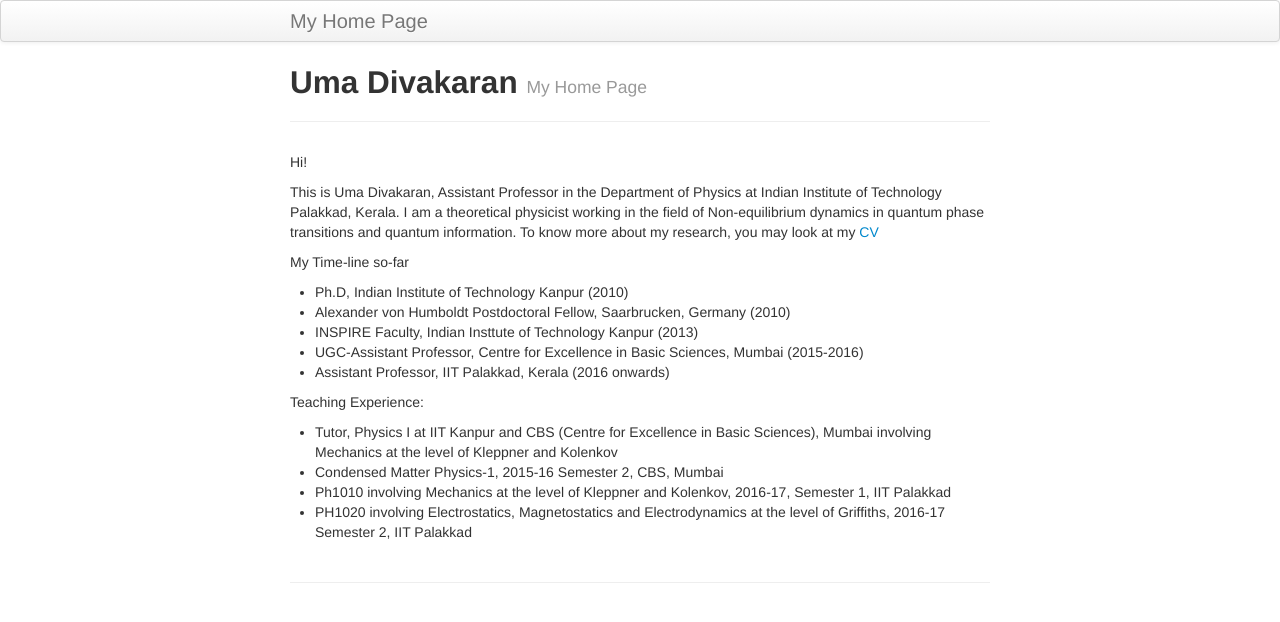
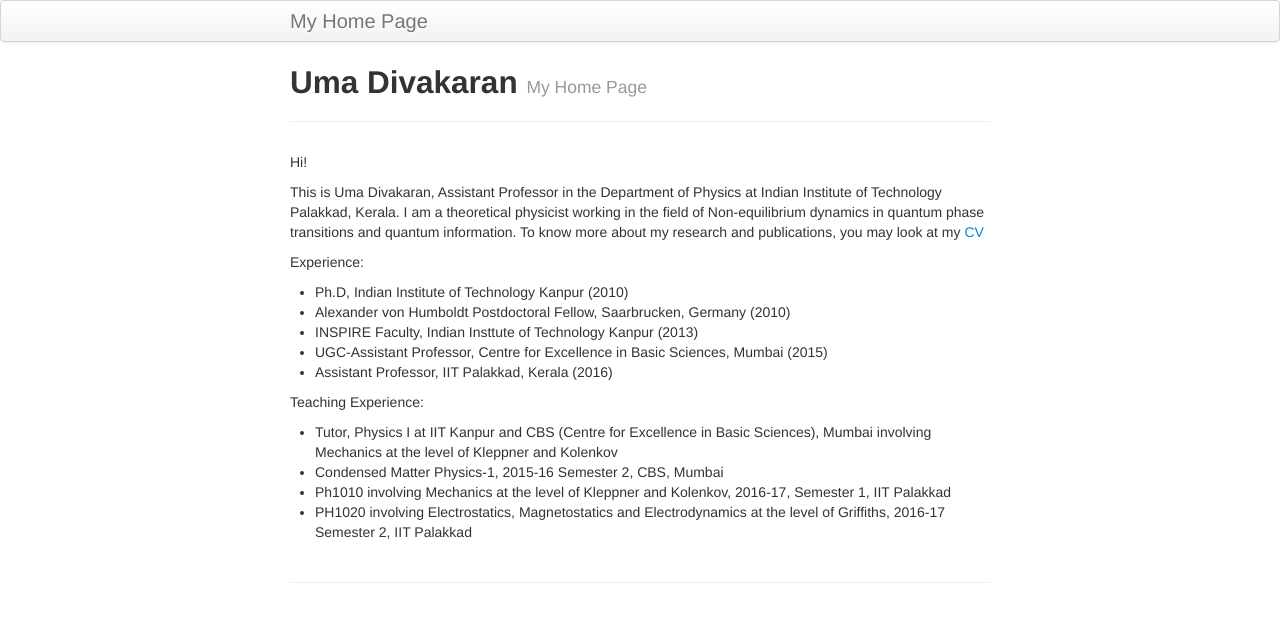
Before and after one commit to udiva/udiva.github.io, a Jekyll site: the page built from index.md, in a window 1280 px wide. Shown: the top 622 px of the page. Built offline with Jekyll 4.4.1, drawn with Linux system fonts in a browser that asks for light colours.

Commit message:
index.md

```diff
--- a/index.md
+++ b/index.md
@@ -10,15 +10,16 @@ This is Uma Divakaran, Assistant Professor in the Department of
 Physics at Indian Institute of Technology Palakkad, Kerala. I am a
 theoretical physicist working in the field of Non-equilibrium dynamics
 in quantum phase transitions and quantum information.  To know more
-about my research, you may look at my [CV](pages/cv_homepage.pdf)
+about my research and publications,
+you may look at my [CV](pages/cv_homepage.pdf)
 
-My Time-line so-far
+Experience:
 
 - Ph.D, Indian Institute of Technology Kanpur (2010)
 - Alexander von Humboldt Postdoctoral Fellow, Saarbrucken, Germany (2010)
 - INSPIRE Faculty, Indian Insttute of Technology Kanpur (2013)
-- UGC-Assistant Professor, Centre for Excellence in Basic Sciences, Mumbai (2015-2016)
-- Assistant Professor, IIT Palakkad, Kerala (2016 onwards)
+- UGC-Assistant Professor, Centre for Excellence in Basic Sciences, Mumbai (2015)
+- Assistant Professor, IIT Palakkad, Kerala (2016)
 
 Teaching Experience:
 
```
